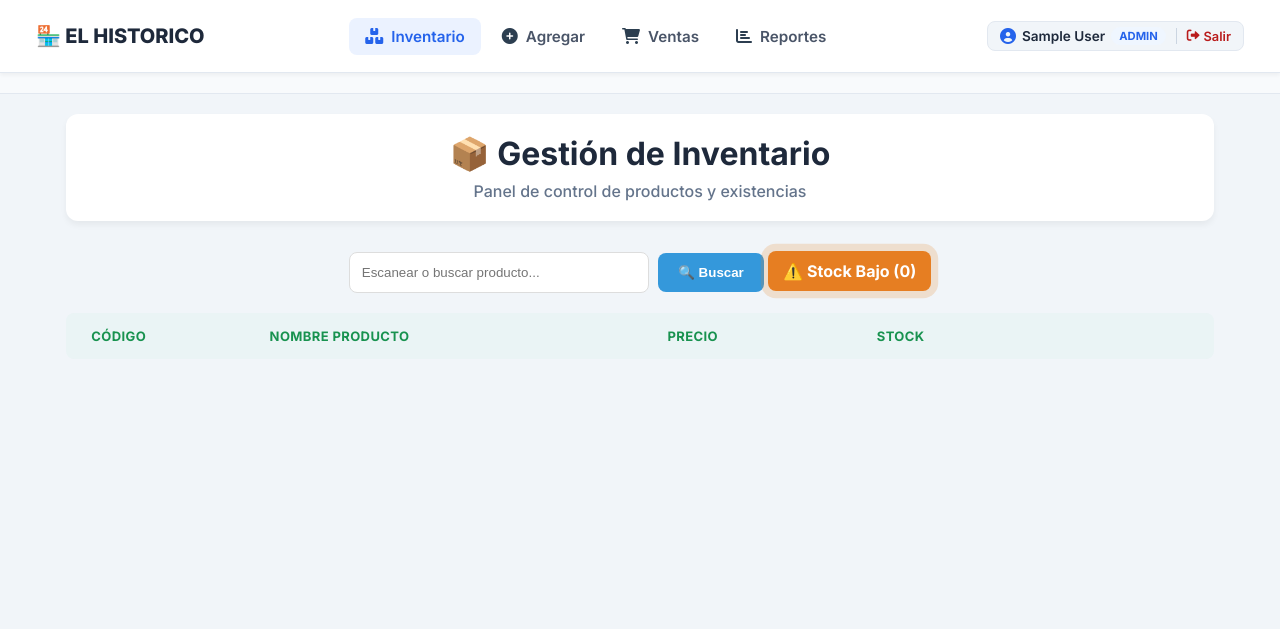
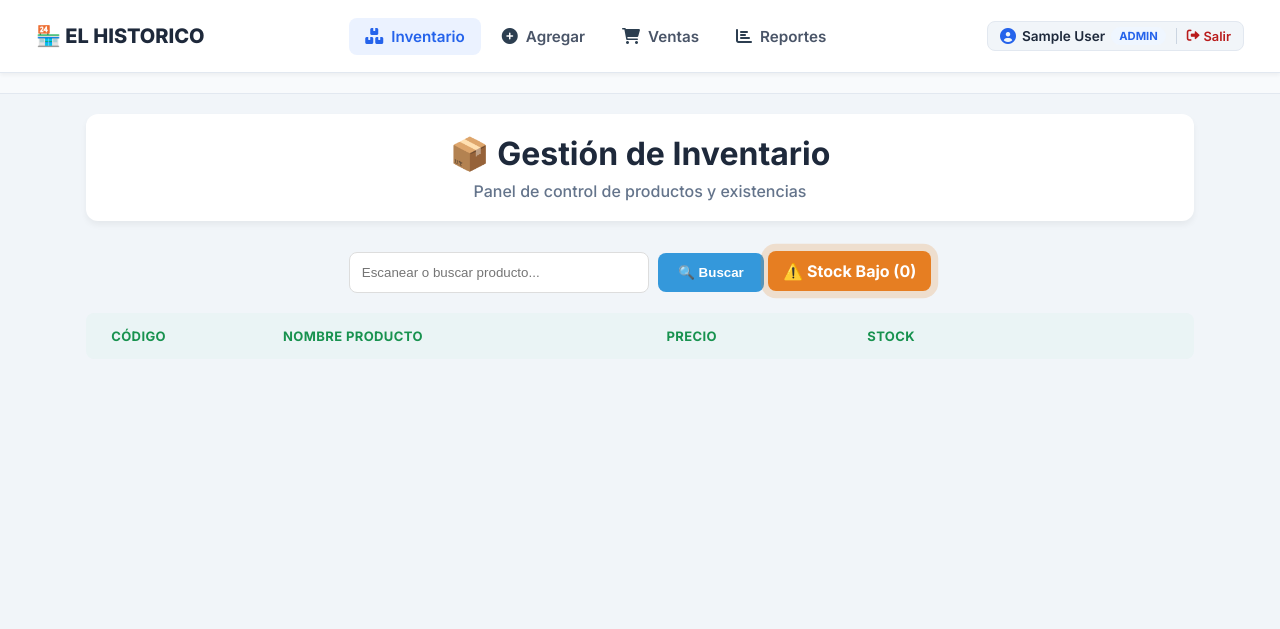
Before and after one commit to SebastianEdison/InWeb, a Flask app: page / in a window 1280 px wide. Shown: the top 629 px of the page. Run offline with Flask 3, Linux system fonts and the light colour scheme; the visitor is signed in with stand-in values (Sample User, id 1); data that the repository does not hold is empty.

Commit message:
Alinea el contenido con la topbar (36px) en vez de centrarlo con un tope de 1800px
El contenedor principal estaba centrado con max-width:1800px y solo
15px de padding, mientras que la topbar usa el ancho completo con
36px. En pantallas anchas eso dejaba una franja en blanco a los
costados del contenido que no existia en la topbar, y de paso le
achicaba el espacio disponible a la tabla de Ventas.

```diff
--- a/static/style.css
+++ b/static/style.css
@@ -59,11 +59,13 @@ h1, h2, h3 {
 /* =========================================
    2. LAYOUT PRINCIPAL
    ========================================= */
+/* Mismo padding horizontal que la topbar (36px) para que el contenido quede
+   alineado con ella en vez de centrado con un margen propio más angosto
+   que deja una franja en blanco a los costados en pantallas anchas. */
 .container-fluid-custom {
     width: 100%;
-    max-width: 1800px;
     margin: 0 auto;
-    padding: 0 15px;
+    padding: 0 36px;
 }
 
 .container {
```
